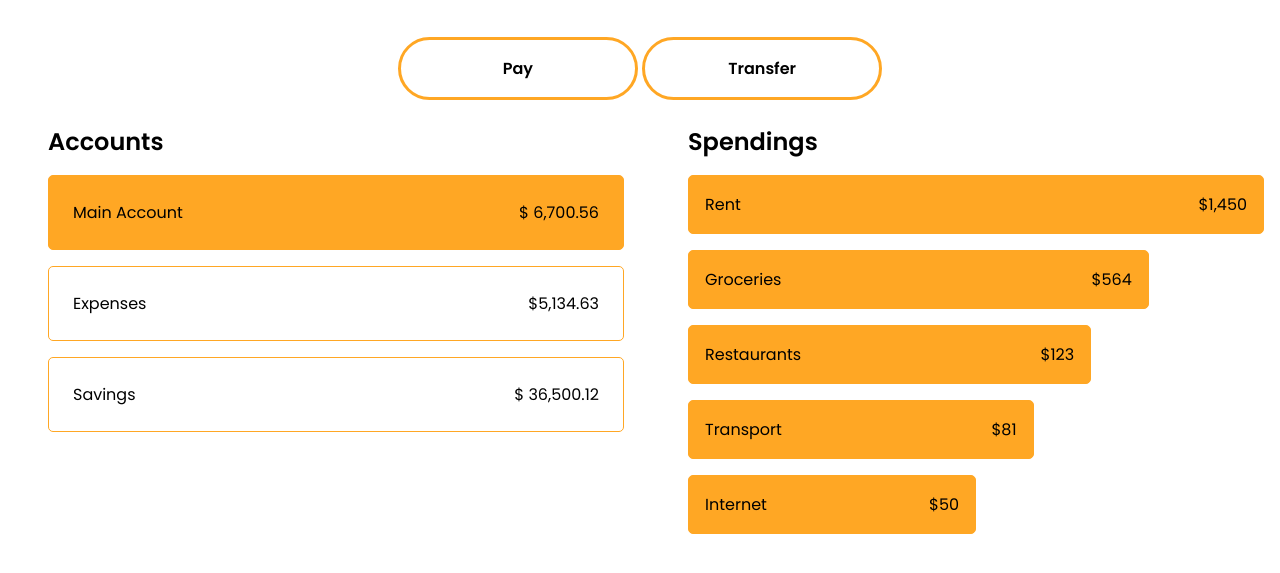
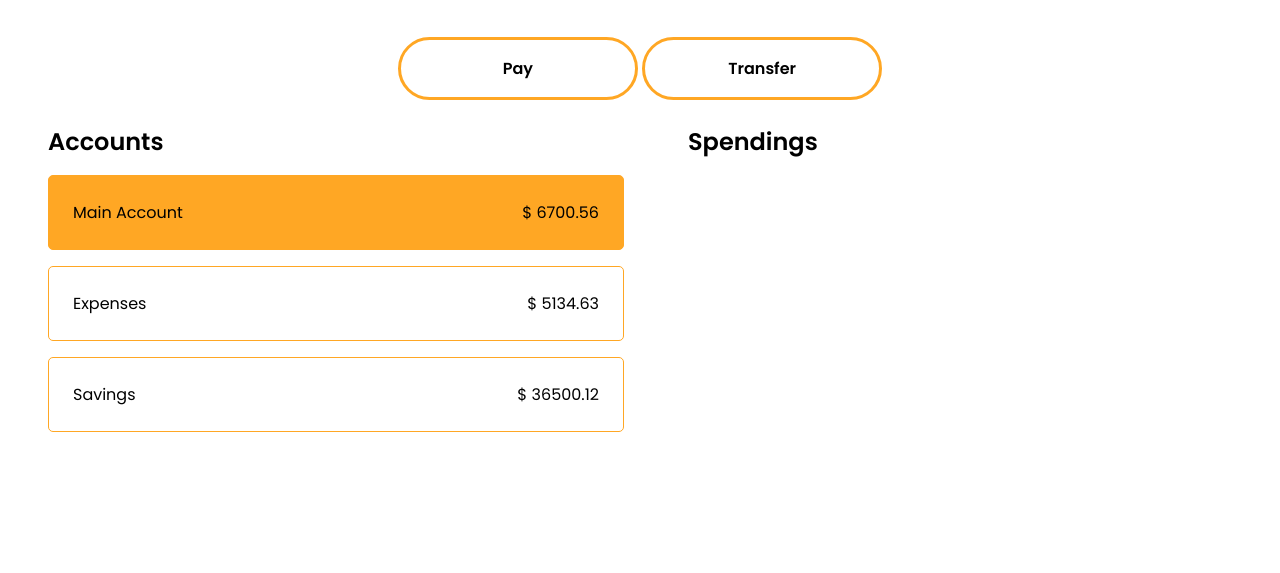
Before and after one commit to rabin-thami/BestBank, a plain HTML site: page index.html in a window 1280 px wide. Shown: the part 149-722 px from the top of the page. Drawn offline with nearby package versions, Linux system fonts and the light colour scheme.

Commit message:
data fetch and render script added

```diff
--- a/index.html
+++ b/index.html
@@ -34,25 +34,14 @@
         <section class="account-spendings-section">
             <div class="account-section">
                 <h1>Accounts</h1>
-                <ul>
-                    <li class="active">
-                        <p>Main Account</p>
-                        <p>$ 6,700.56</p>
-                    </li>
-                    <li>
-                        <p>Expenses</p>
-                        <p>$5,134.63</p>
-                    </li>
-                    <li>
-                        <p>Savings</p>
-                        <p>$ 36,500.12</p>
-                    </li>
+                <ul class="account-item-holder">
+                    <!-- Fetching Data From JavaScript -->
                 </ul>
             </div>
             <div class="spending-section">
                 <h1>Spendings</h1>
-                <ul>
-                    <li style="width: 100%;">
+                <ul class="spending-item-holder">
+                    <!-- <li style="width: 100%;">
                         <p>Rent</p>
                         <p>$1,450</p>
                     </li>
@@ -71,7 +60,7 @@
                     <li  style="width: 50%;">
                         <p>Internet</p>
                         <p>$50</p>
-                    </li>
+                    </li> -->
                 </ul>
             </div>
         </section>
--- a/scripts/index.js
+++ b/scripts/index.js
@@ -1,4 +1,4 @@
-// import accounts from './accounts.js';
+
 
 // const displayInfo = document.querySelector(".account-details");
 // const spendingsInfo = document.querySelector(".spending-info")
@@ -29,7 +29,7 @@
 //                     break;
 
 //                 case '2':
-//                     clearSpendingsInfo()
+//                      ()
 //                     expenses()
 //                     break;
 
@@ -108,9 +108,12 @@
 //         spendingsInfo.removeChild(spendingsInfo.firstChild);
 //     }
 // }
-
+import accounts from './accounts.js';
 const menuBtn = document.querySelector('.bx-menu');
 const toggleMenu = document.querySelector('.mobile-menu');
+const accountHolderEl = document.querySelector('.account-item-holder')
+const spendingHolderEl = document.querySelector('.spending-item-holder')
+
 
 menuBtn.addEventListener('click', () => {
     if (menuBtn.classList.contains('bx-menu')) {
@@ -121,3 +124,45 @@ menuBtn.addEventListener('click', () => {
         toggleMenu.style.display = "none";
     }
 });
+
+/*Rending the Account Items */
+accounts.forEach((accountItem, index) => {
+    let accountItemHolder = document.createElement('li')
+
+    accountItemHolder.innerHTML = `
+        <p>${accountItem.title}</p>
+        <p>$ ${accountItem.balance}</p>
+    `;
+
+    accountHolderEl.appendChild(accountItemHolder);
+    /*Checking the index number to add active status */
+    if (index === 0 ) {
+        accountItemHolder.classList.add('active')
+    }
+});
+
+/*checking click event */
+
+accountHolderEl.addEventListener('click', () => {
+    mainAccount(2)
+})
+
+
+function mainAccount(accountId) {
+    const account = accounts.find(acc => acc.id = accountId)
+    console.log(account.id);
+
+    if(account) {
+        const spendings = account.spendings;
+
+        spendings.forEach(speandingdata => {
+            const spedingsDataHolder = document.createElement('li')
+            spedingsDataHolder.innerHTML = `
+                <p>${speandingdata.category}</p>
+                <p>${speandingdata.spent}</p>
+            `;
+
+            spendingHolderEl.appendChild(spedingsDataHolder)
+        })
+    }
+}
```
